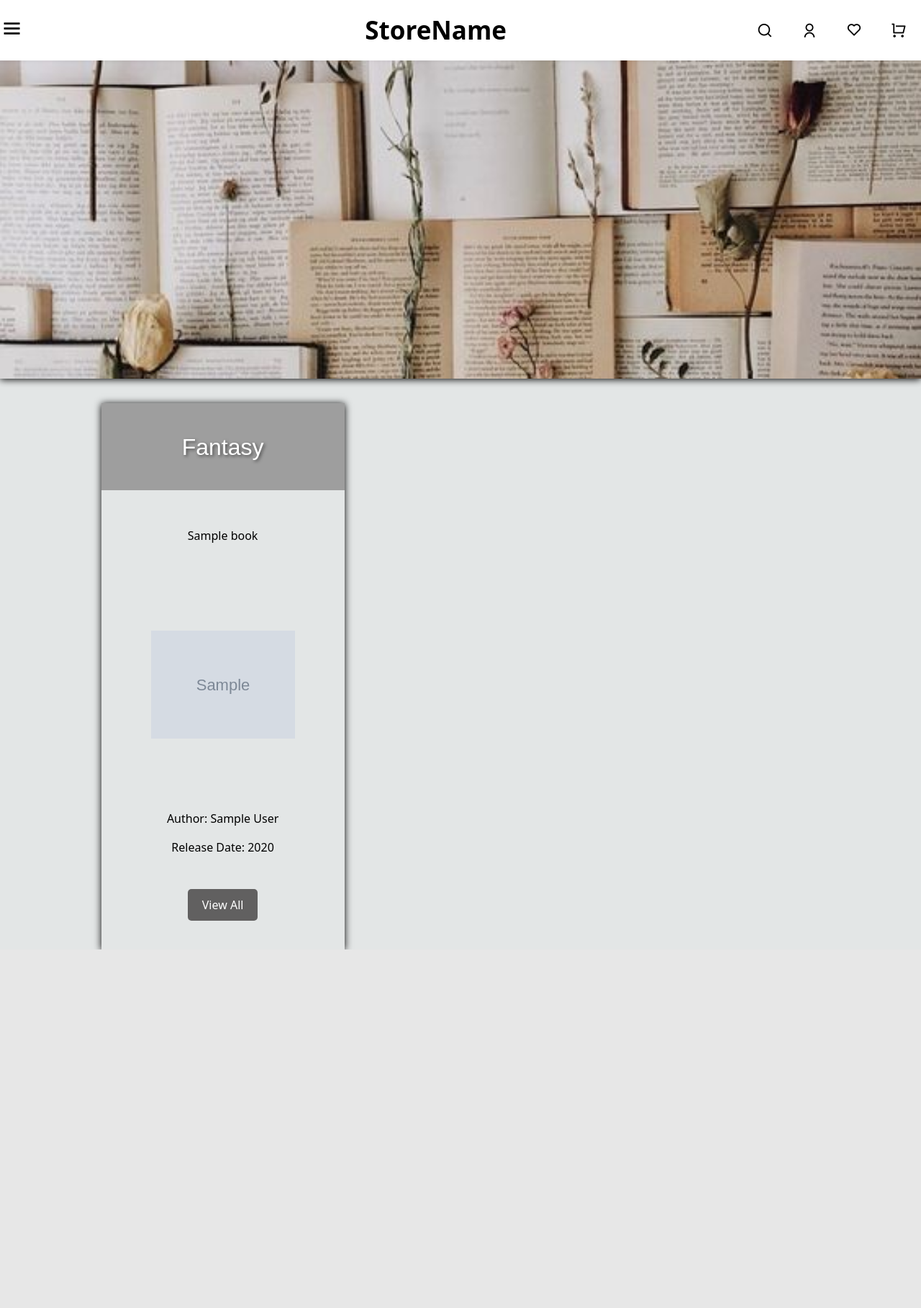
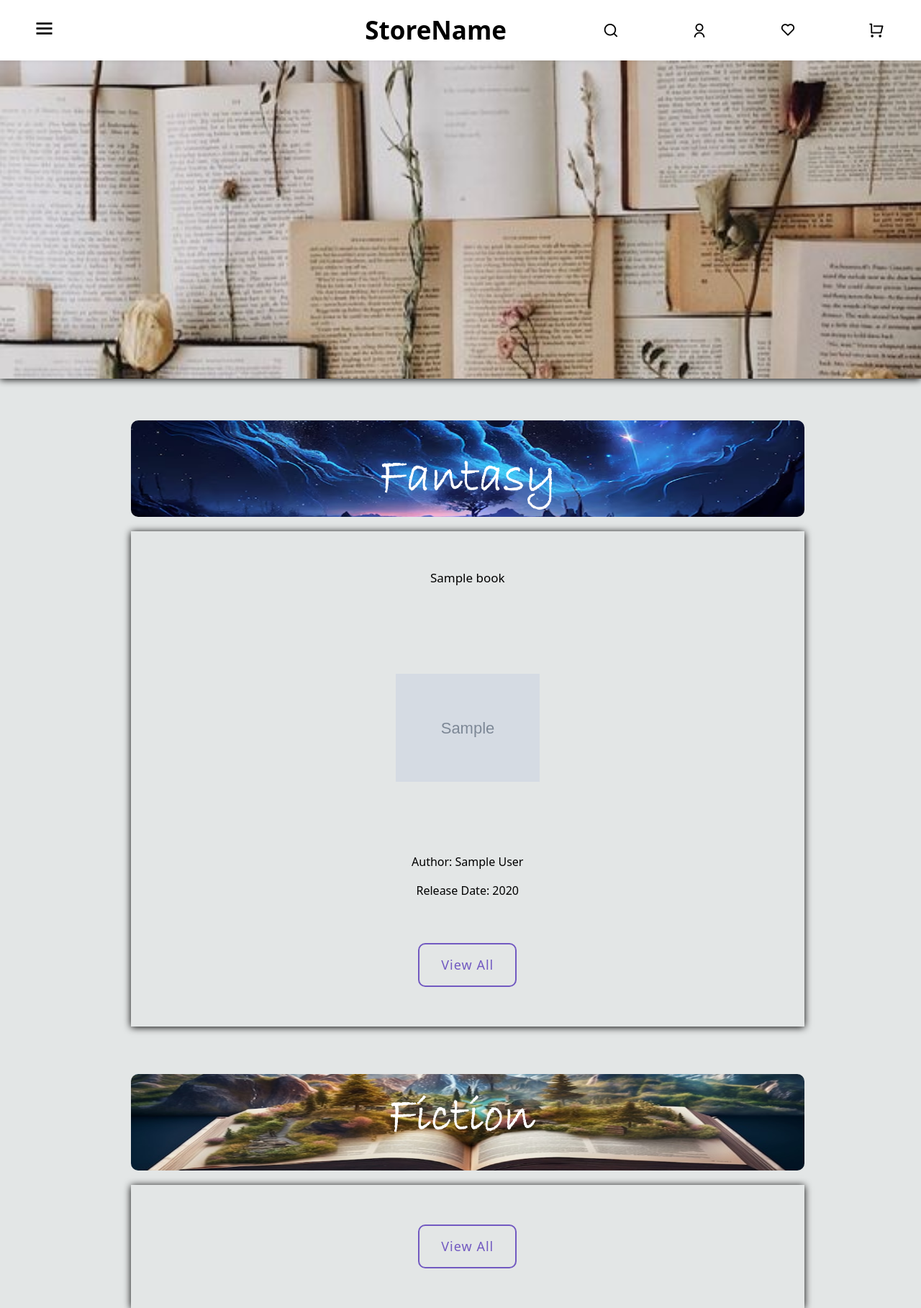
Before and after one commit to nadavswartz/FinalProject, a Node server app: page /home in a window 1280 px wide. Shown: the whole page at 72% size. Before the commit the page ends 1319 px from the top, so only its background shows below. Run offline with Node 20, Linux system fonts and the light colour scheme; tables that the repository leaves empty hold one stand-in row (values such as "Sample post"); grey boxes marked "Sample" are stand-in pictures; some libraries are stand-ins or nearby versions; grey boxes are pictures that could not be loaded.

Commit message:
pushing home ejs

```diff
--- a/public/css/style.css
+++ b/public/css/style.css
@@ -440,29 +440,34 @@
   height: 100%;
 }
 
+.book-section {
+  position: absolute;
+  width: 100%;
+  top: 73%;
+}
+
 .fantasy {
   position: relative;
-  left: -5%;
-  top: 70%;
+  left: 12%;
+  top: 94%;
   box-shadow: 0px 1px 10px;
-  width: 130%;
-  height: auto; /* Allow height to adjust based on content */
-  padding-bottom: 20px; /* Add some padding to the bottom */
+  width: 75%;
+  height: auto;
+  padding-bottom: 20px;
 }
 
-.books-section {
-  position: absolute;
-  left: 12%;
-  top: 70%;
-}
 
 #fantasy-banner {
-  background-image: url(../img/fantasybanner.gif);
+  border-radius: 10px;
+  top: 70%;
+  position: relative;
+  left: 12%;
+  background-image: url(../img/fantasybanner.png);
   background-size: cover;
   background-position: center;
   background-repeat: no-repeat;
-  width: 100%;
-  height: 121px; /* Adjust height as needed */
+  width: 75%;
+  height: 134px;
   display: flex;
   align-items: center;
   justify-content: center;
@@ -471,6 +476,7 @@
   font-family: Arial, sans-serif;
   text-shadow: 2px 2px 4px rgba(0, 0, 0, 0.5);
   z-index: 2;
+  margin-bottom: 20px;
 }
 
 .fantasy-books {
@@ -528,7 +534,7 @@
 }
 
 .book-title {
-  font-size: 16px; /* Adjust font size as needed */
+  font-size: 17px; /* Adjust font size as needed */
   line-height: 1.2; /* Ensure proper line height for readability */
   height: 3.6em; /* Limit the height to approximately 2 lines of text */
   overflow: hidden; /* Hide any overflow text */
@@ -554,22 +560,51 @@
   margin: 0 auto; /* Center the image horizontally */
 }
 
-.horizontal-list a.view-all {
+/* .horizontal-list a.view-all {
   display: block;
   text-align: center;
   margin-top: 20px;
   font-size: 1.2em;
-  color: var(--text-color); /* Use the defined text color */
+  color: var(--text-color);
   text-decoration: none;
 }
 
 .horizontal-list a.view-all:hover {
-  color: var(--second-color); /* Change color on hover */
+  color: var(--second-color);
+} */
+
+button {
+  position: relative;
+  display: inline-block;
+  margin: 15px;
+  padding: 15px 30px;
+  text-align: center;
+  font-size: 18px;
+  letter-spacing: 1px;
+  text-decoration: none;
+  color: #725AC1;
+  background: transparent;
+  cursor: pointer;
+  transition: ease-out 0.5s;
+  border: 2px solid #725AC1;
+  border-radius: 10px;
+  box-shadow: inset 0 0 0 0 #725AC1;
+}
+
+button:hover {
+  color: white;
+  box-shadow: inset 0 -100px 0 0 #725AC1;
+}
+
+button:active {
+  transform: scale(0.9);
 }
 
 .horizontal-list a {
-  margin-top: 40%; /* Adjust margin as needed */
+  margin-top: 40%;
 }
+
+
 
 .bookimg {
   border-radius: 6% !important;
@@ -583,6 +618,29 @@
 
 .bookimg:hover {
   transform: translateY(-4px) scale(1.1);
+}
+
+#fiction-banner {
+  border-radius: 10px;
+  top: 70%;
+  position: relative;
+  left: 12%;
+  background-image: url(../img/fictionbanner.png);
+  background-size: cover;
+  background-position: center;
+  background-repeat: no-repeat;
+  width: 75%;
+  height: 134px;
+  display: flex;
+  align-items: center;
+  justify-content: center;
+  color: white;
+  font-size: 2em;
+  font-family: Arial, sans-serif;
+  text-shadow: 2px 2px 4px rgba(0, 0, 0, 0.5);
+  z-index: 2;
+  margin-bottom: 20px;
+  margin-top: 66px;
 }
 
 /* Responsive styles */
--- a/views/home.ejs
+++ b/views/home.ejs
@@ -28,9 +28,10 @@
     </div>
 
 
-    <div class="books-section">
+    <ul class="book-section">
+      <div id="fantasy-banner"></div>
+
       <div class="fantasy">
-        <div id="fantasy-banner">Fantasy</div>
         <div class="fantasy-books">
           <ul class="horizontal-list">
             <% if (fantasyBooks && fantasyBooks.length > 0) { %>
@@ -51,11 +52,38 @@
             <% } %>
           </ul>
           <div class="view-all">
-            <a href="#">View All</a>
+              <button>View All</button>
           </div>
         </div>
       </div>
-    </div>
+
+      <div id="fiction-banner"></div>
+      <div class="fantasy">
+        <div class="fantasy-books">
+          <ul class="horizontal-list">
+            <% if (fantasyBooks && fantasyBooks.length > 0) { %>
+              <% fantasyBooks.slice(5, 9).forEach(book => { %>
+                <li>
+                  <h3 class="book-title"><%= book.Book_Name %></h3><br>
+                  <% if (book.Image) { %>
+                    <a href="/bookpage/<%= encodeURIComponent(book.Book_Name) %>">
+                      <img class="bookimg" href="/bookpage/<%= encodeURIComponent(book.Book_Name) %>" src="<%= book.Image %>" alt="<%= book.Book_Name %>">
+                      </a>
+                  <% } %><br>
+                  <p>Author: <%= book.Author %></p>
+                  <p>Release Date: <%= book.Year %></p>
+                </li>
+              <% }) %>
+            <% } else { %>
+              <li>No fantasy books available at the moment.</li>
+            <% } %>
+          </ul>
+          <div class="view-all">
+              <button>View All</button>
+          </div>
+        </div>
+      </div>
+    </ul>
 
 
 
```
